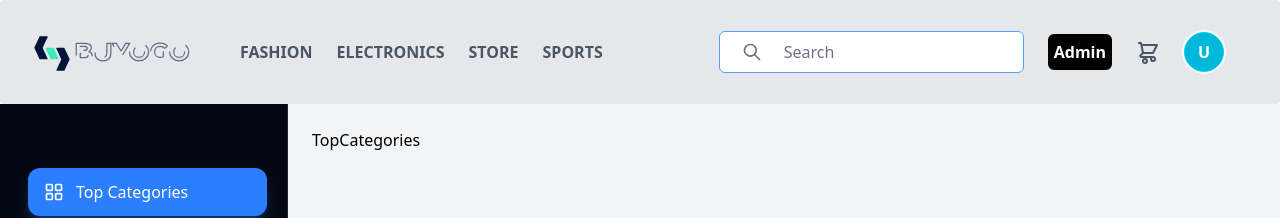
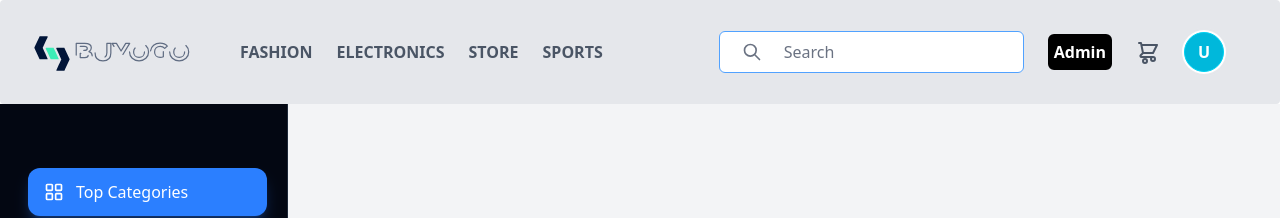
Before and after one commit to rakshithkumar608/E-Commerce-BUYOGO, a React (Vite) app in the folder Frontend/: page /electronics in a window 1280 px wide. Shown: the top 218 px of the page. Built offline with nearby package versions, Linux system fonts and the light colour scheme.

Commit message:
fix: Correct main tag usage in ElectronicsLayouts and update TopCategories component structure

```diff
--- a/Frontend/src/pages/Electronics/layout/ElectronicsLayouts.jsx
+++ b/Frontend/src/pages/Electronics/layout/ElectronicsLayouts.jsx
@@ -13,9 +13,9 @@
       <div className="flex flex-1">
         <Sidebar />
 
-        <div className="flex-1 p-6 bg-gray-100">
+        <main className="flex-1 p-6 bg-gray-100">
           <Outlet />
-        </div>
+        </main>
       </div>
       <Footer />
     </div>
--- a/Frontend/src/pages/Electronics/layout/TopCategories.jsx
+++ b/Frontend/src/pages/Electronics/layout/TopCategories.jsx
@@ -2,8 +2,8 @@
 
 const TopCategories = () => {
   return (
-    <div>TopCategories</div>
+    <div className=""></div>
   )
 }
 
-export default TopCategories
+export default TopCategories;
--- a/Frontend/src/pages/Fashion/Sidebar.jsx
+++ b/Frontend/src/pages/Fashion/Sidebar.jsx
@@ -115,7 +115,7 @@
                       to={item.to}
                       end={item.end}
                       className={linkStyle}
-                      onClick={() => setIsOpen(false)} // Auto-close on mobile when a link is clicked
+                      onClick={() => setIsOpen(false)}
                     >
                         <span className="shrink-0 transition-transform duration-300 group-hover:scale-110 group-active:scale-95">{item.icon}</span>
                         {item.label}
```
